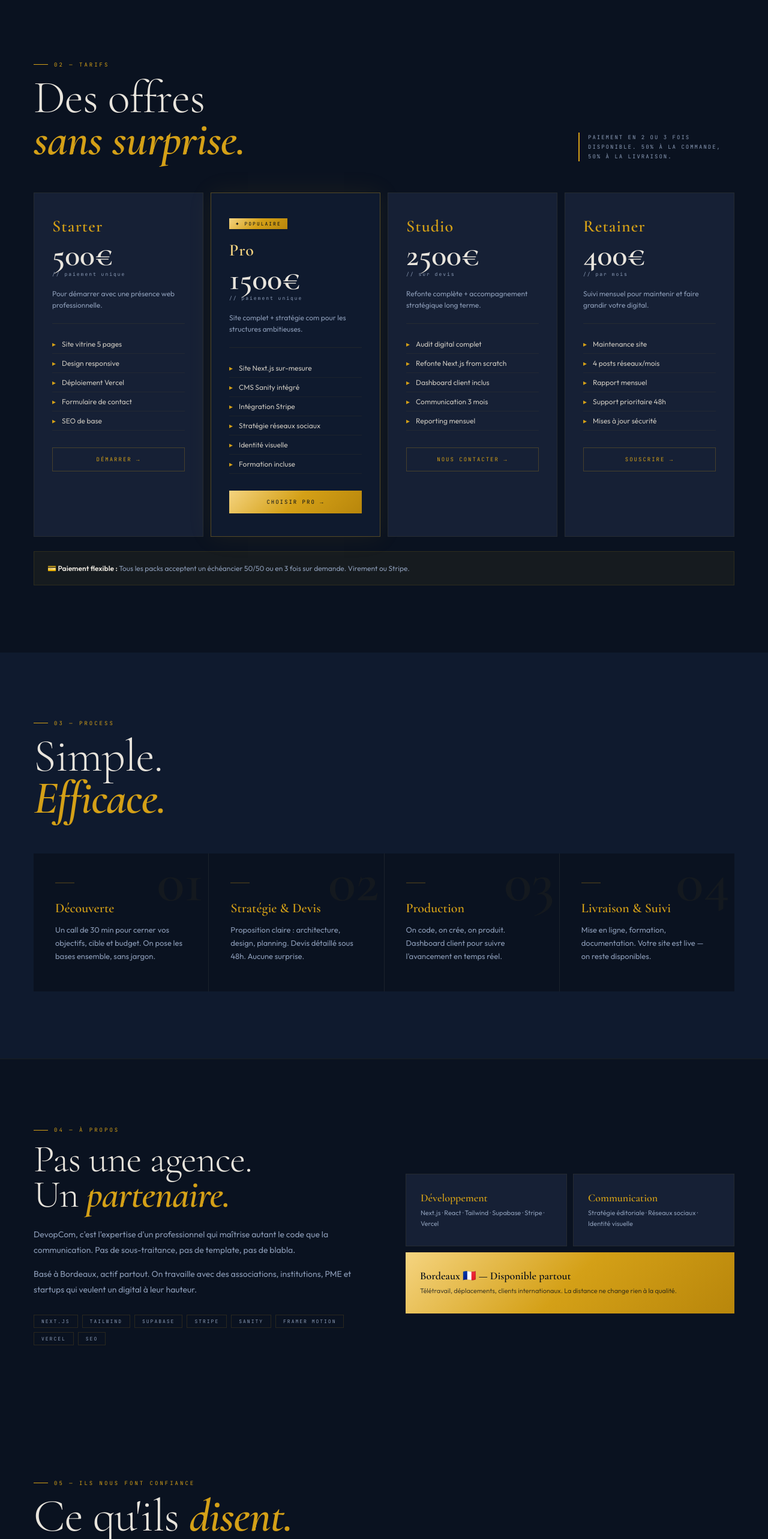
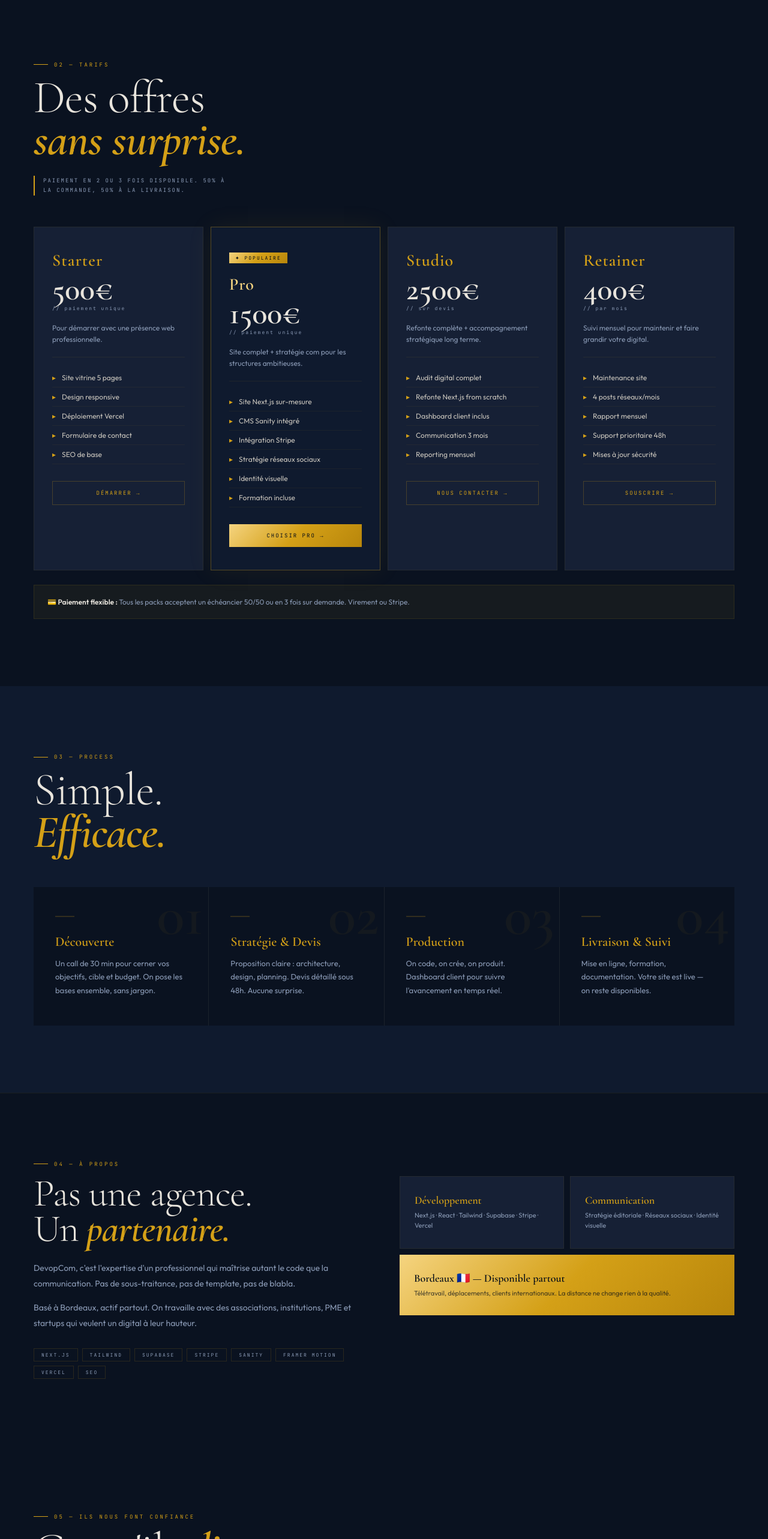
Before and after one commit to mandelathiaw99-cell/devopcom, a Next.js app: page / in a window 1280 px wide. Shown: the part 1980-4546 px from the top of the page at 60% size. Built offline with nearby package versions, Linux system fonts and the light colour scheme.

Commit message:
fix: responsive auto-fit toutes sections

```diff
--- a/components/sections/About.tsx
+++ b/components/sections/About.tsx
@@ -31,7 +31,6 @@ export default function About() {
       borderTop: '1px solid rgba(212,160,23,.08)',
     }}>
 
-      {/* Label */}
       <div style={{ display: 'flex', alignItems: 'center', gap: '10px', marginBottom: '14px' }}>
         <div style={{ width: '24px', height: '1px', background: 'var(--gold)' }} />
         <span style={{
@@ -41,7 +40,12 @@ export default function About() {
         }}>04 — À propos</span>
       </div>
 
-      <div style={{ display: 'grid', gridTemplateColumns: '1fr 1fr', gap: '72px', alignItems: 'center' }}>
+      <div style={{
+        display: 'grid',
+        gridTemplateColumns: 'repeat(auto-fit, minmax(300px, 1fr))',
+        gap: '52px',
+        alignItems: 'start',
+      }}>
 
         {/* Gauche */}
         <div>
@@ -62,7 +66,6 @@ export default function About() {
             Basé à Bordeaux, actif partout. On travaille avec des associations, institutions, PME et startups qui veulent un digital à leur hauteur.
           </p>
 
-          {/* Tags */}
           <div style={{ display: 'flex', flexWrap: 'wrap', gap: '7px', marginTop: '28px' }}>
             {tags.map(tag => (
               <span key={tag} style={{
--- a/components/sections/Packs.tsx
+++ b/components/sections/Packs.tsx
@@ -66,7 +66,6 @@ export default function Packs() {
   return (
     <section id="packs" style={{ padding: '112px 56px', background: 'var(--bg2)' }}>
 
-      {/* Label */}
       <div style={{ display: 'flex', alignItems: 'center', gap: '10px', marginBottom: '14px' }}>
         <div style={{ width: '24px', height: '1px', background: 'var(--gold)' }} />
         <span style={{
@@ -76,8 +75,9 @@ export default function Packs() {
         }}>02 — Tarifs</span>
       </div>
 
-      {/* Header */}
-      <div style={{ display: 'flex', justifyContent: 'space-between', alignItems: 'flex-end', marginBottom: '52px' }}>
+      <div style={{
+        display: 'flex', flexDirection: 'column', gap: '24px', marginBottom: '52px',
+      }}>
         <h2 style={{
           fontFamily: "'Cormorant Garamond', serif",
           fontSize: 'clamp(44px, 6vw, 80px)', fontWeight: 300,
@@ -89,15 +89,18 @@ export default function Packs() {
         <div style={{
           fontFamily: "'JetBrains Mono', monospace",
           fontSize: '9px', letterSpacing: '2px', textTransform: 'uppercase',
-          color: 'var(--blue-muted)', maxWidth: '260px', lineHeight: 1.8,
+          color: 'var(--blue-muted)', maxWidth: '320px', lineHeight: 1.8,
           borderLeft: '2px solid var(--gold)', paddingLeft: '14px',
         }}>
           Paiement en 2 ou 3 fois disponible. 50% à la commande, 50% à la livraison.
         </div>
       </div>
 
-      {/* Grille */}
-      <div style={{ display: 'grid', gridTemplateColumns: 'repeat(4, 1fr)', gap: '12px' }}>
+      <div style={{
+        display: 'grid',
+        gridTemplateColumns: 'repeat(auto-fit, minmax(260px, 1fr))',
+        gap: '12px',
+      }}>
         {packs.map((pack) => (
           <div key={pack.name}
             style={{
@@ -184,7 +187,6 @@ export default function Packs() {
         ))}
       </div>
 
-      {/* Note paiement */}
       <div style={{
         marginTop: '24px', padding: '18px 22px',
         background: 'rgba(212,160,23,.06)',
--- a/components/sections/Process.tsx
+++ b/components/sections/Process.tsx
@@ -27,7 +27,6 @@ export default function Process() {
   return (
     <section style={{ padding: '112px 56px', background: 'var(--bg)' }}>
 
-      {/* Label */}
       <div style={{ display: 'flex', alignItems: 'center', gap: '10px', marginBottom: '14px' }}>
         <div style={{ width: '24px', height: '1px', background: 'var(--gold)' }} />
         <span style={{
@@ -37,7 +36,6 @@ export default function Process() {
         }}>03 — Process</span>
       </div>
 
-      {/* Titre */}
       <h2 style={{
         fontFamily: "'Cormorant Garamond', serif",
         fontSize: 'clamp(44px, 6vw, 80px)', fontWeight: 300,
@@ -48,10 +46,11 @@ export default function Process() {
         <em style={{ fontStyle: 'italic', color: 'var(--gold)', fontWeight: 600 }}>Efficace.</em>
       </h2>
 
-      {/* Grille */}
       <div style={{
-        display: 'grid', gridTemplateColumns: 'repeat(4, 1fr)',
-        gap: '1px', background: 'rgba(212,160,23,.06)',
+        display: 'grid',
+        gridTemplateColumns: 'repeat(auto-fit, minmax(240px, 1fr))',
+        gap: '1px',
+        background: 'rgba(212,160,23,.06)',
       }}>
         {steps.map((step) => (
           <div key={step.num}
@@ -63,7 +62,6 @@ export default function Process() {
             onMouseEnter={e => (e.currentTarget.style.background = 'var(--bg3)')}
             onMouseLeave={e => (e.currentTarget.style.background = 'var(--bg2)')}
           >
-            {/* Numéro décoratif */}
             <div style={{
               fontFamily: "'Cormorant Garamond', serif",
               fontSize: '96px', fontWeight: 600,
@@ -72,21 +70,18 @@ export default function Process() {
               lineHeight: 1, pointerEvents: 'none',
             }}>{step.num}</div>
 
-            {/* Barre */}
             <div style={{
               width: '32px', height: '2px',
               background: 'rgba(212,160,23,.2)',
               marginBottom: '28px',
             }} />
 
-            {/* Titre */}
             <h3 style={{
               fontFamily: "'Cormorant Garamond', serif",
               fontSize: '22px', fontWeight: 600,
               color: 'var(--gold)', marginBottom: '12px',
             }}>{step.title}</h3>
 
-            {/* Description */}
             <p style={{
               fontSize: '13px', color: 'var(--blue-muted)', lineHeight: 1.7,
             }}>{step.desc}</p>
--- a/components/sections/Testimonials.tsx
+++ b/components/sections/Testimonials.tsx
@@ -23,7 +23,6 @@ export default function Testimonials() {
   return (
     <section style={{ padding: '112px 56px', background: 'var(--bg2)' }}>
 
-      {/* Label */}
       <div style={{ display: 'flex', alignItems: 'center', gap: '10px', marginBottom: '14px' }}>
         <div style={{ width: '24px', height: '1px', background: 'var(--gold)' }} />
         <span style={{
@@ -33,7 +32,6 @@ export default function Testimonials() {
         }}>05 — Ils nous font confiance</span>
       </div>
 
-      {/* Titre */}
       <h2 style={{
         fontFamily: "'Cormorant Garamond', serif",
         fontSize: 'clamp(44px, 6vw, 80px)', fontWeight: 300,
@@ -43,8 +41,11 @@ export default function Testimonials() {
         Ce qu'ils <em style={{ fontStyle: 'italic', color: 'var(--gold)', fontWeight: 600 }}>disent.</em>
       </h2>
 
-      {/* Grille */}
-      <div style={{ display: 'grid', gridTemplateColumns: 'repeat(3, 1fr)', gap: '14px' }}>
+      <div style={{
+        display: 'grid',
+        gridTemplateColumns: 'repeat(auto-fit, minmax(280px, 1fr))',
+        gap: '14px',
+      }}>
         {testimonials.map((t) => (
           <div key={t.name} style={{
             background: 'var(--bg3)', padding: '36px 30px',
@@ -52,7 +53,6 @@ export default function Testimonials() {
             position: 'relative', overflow: 'hidden',
             borderTop: '2px solid var(--gold)',
           }}>
-            {/* Guillemet */}
             <div style={{
               fontFamily: "'Cormorant Garamond', serif",
               fontSize: '56px', fontWeight: 600,
@@ -60,14 +60,12 @@ export default function Testimonials() {
               marginBottom: '16px', opacity: .4,
             }}>"</div>
 
-            {/* Texte */}
             <p style={{
               fontFamily: "'Cormorant Garamond', serif",
               fontSize: '16px', color: 'var(--white2)',
               lineHeight: 1.7, fontStyle: 'italic', marginBottom: '22px',
             }}>{t.quote}</p>
 
-            {/* Auteur */}
             <div style={{ display: 'flex', alignItems: 'center', gap: '12px' }}>
               <div style={{
                 width: '36px', height: '36px', borderRadius: '50%',
@@ -75,6 +73,7 @@ export default function Testimonials() {
                 display: 'flex', alignItems: 'center', justifyContent: 'center',
                 fontFamily: "'Cormorant Garamond', serif",
                 fontSize: '18px', fontWeight: 600, color: 'var(--black)',
+                flexShrink: 0,
               }}>{t.initial}</div>
               <div>
                 <div style={{ fontSize: '13px', fontWeight: 500, color: 'var(--white)' }}>{t.name}</div>
```
